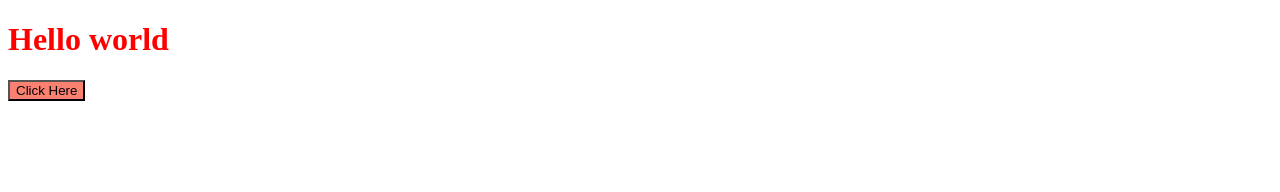
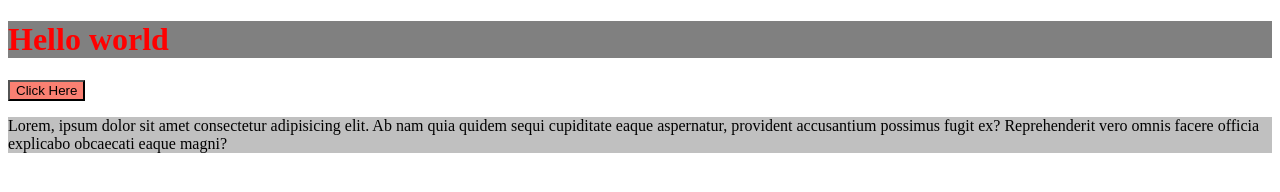
Before and after one commit to vattvichet/WebCSS, a plain HTML site: page index.html in a window 1280 px wide. Drawn offline with Linux system fonts and the light colour scheme.

Commit message:
background color

```diff
--- a/index.html
+++ b/index.html
@@ -13,6 +13,10 @@
 
     <button>Click Here</button>
 
+    <p>Lorem, ipsum dolor sit amet consectetur adipisicing elit. Ab nam quia quidem sequi cupiditate eaque aspernatur,
+        provident accusantium possimus fugit ex? Reprehenderit vero omnis facere officia explicabo obcaecati eaque
+        magni?</p>
+
 </body>
 
 </html>
--- a/indexcss.css
+++ b/indexcss.css
@@ -1,6 +1,12 @@
 h1{
-    color: red
+    color: red;
+    background-color: grey;
+
 }
 button{
     background-color: salmon;
 }
+
+p{
+    background: silver;
+}
```
